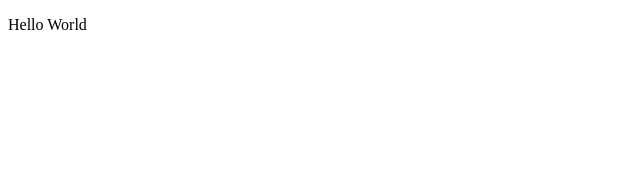
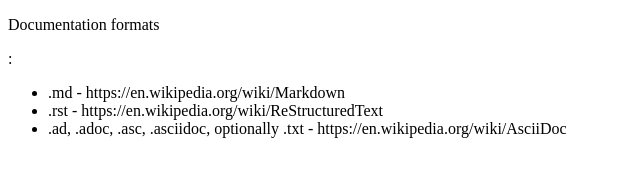
Before and after one commit to langdev2022/langdev2022.github.io, a plain HTML site: page index.html in a window 1280 px wide. Shown: the whole page, without its empty margins (0-640 px from the left). Drawn offline with Linux system fonts and the light colour scheme.

Commit message:
Update index.html

```diff
--- a/index.html
+++ b/index.html
@@ -13,7 +13,11 @@
   </head>
 <body>
 
-<p>Hello World</p>
-
+<p>Documentation formats</p>:
+  <ul>
+    <li>.md - https://en.wikipedia.org/wiki/Markdown</li>
+    <li>.rst - https://en.wikipedia.org/wiki/ReStructuredText</li>
+    <li>.ad, .adoc, .asc, .asciidoc, optionally .txt - https://en.wikipedia.org/wiki/AsciiDoc</li>
+  </ul>
 </body>
 </html>
```
